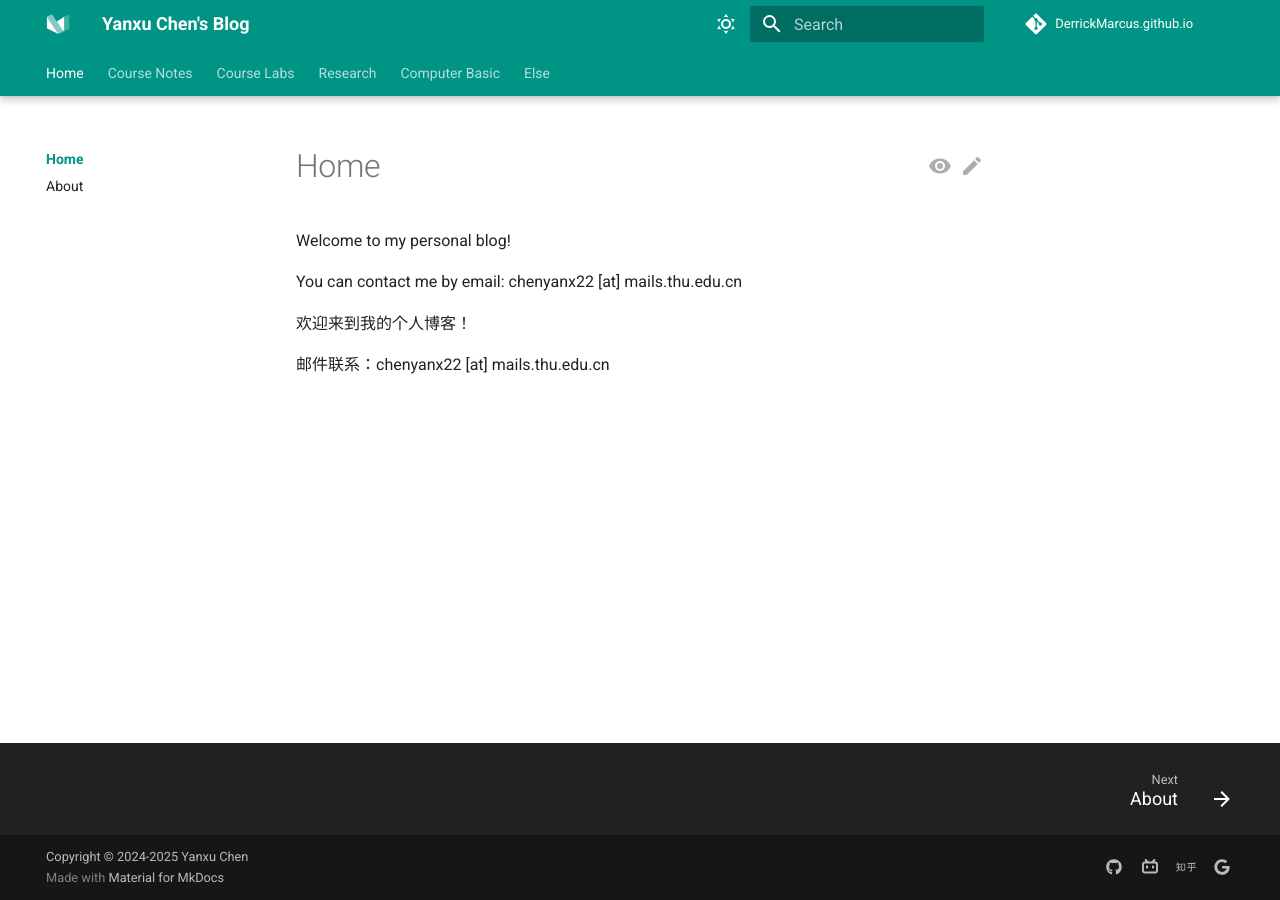
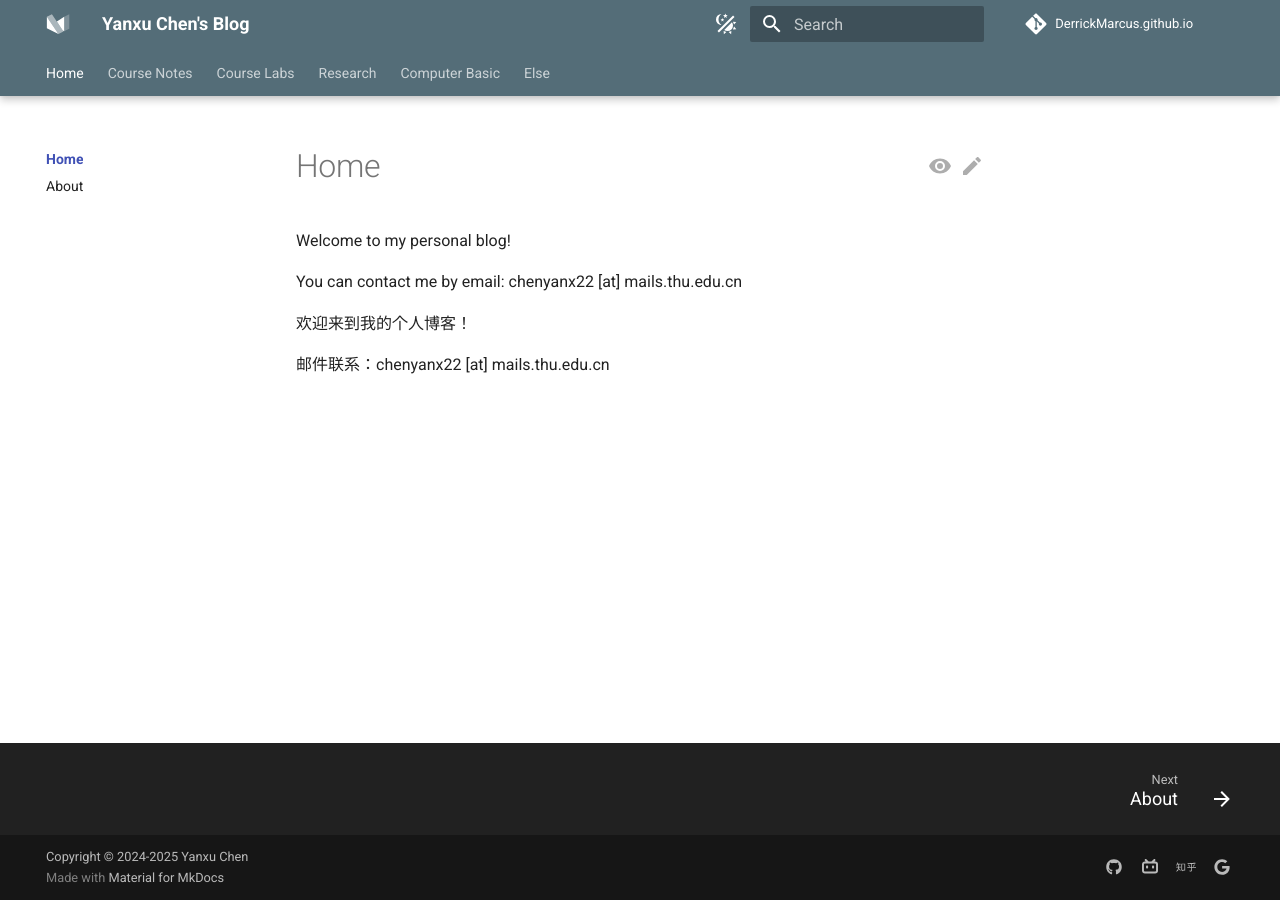
Before and after one commit to DerrickMarcus/DerrickMarcus.github.io, an MkDocs documentation site: the page built from docs/index.md, in a window 1280 px wide. Built offline with MkDocs 1.6.1 and Material for MkDocs 9.7.7, drawn with Linux system fonts in a browser that asks for light colours; comment, search, counter and statistics services are not loaded.

Commit message:
feat: change color switch

```diff
--- a/mkdocs.yml
+++ b/mkdocs.yml
@@ -18,18 +18,24 @@
   language: en
 
   palette:
-    - scheme: default
-      primary: teal
-      accent: teal
+    - media: "(prefers-color-scheme)"
+      toggle:
+        icon: material/theme-light-dark
+        name: Switch to light mode
+    - media: "(prefers-color-scheme: light)"
+      scheme: default
+      primary: blue grey
+      accent: blue grey
       toggle:
         icon: material/weather-sunny
-        name: switch to light mode
-    - scheme: slate
+        name: Switch to dark mode
+    - media: "(prefers-color-scheme: dark)"
+      scheme: slate
       primary: black
       accent: black
       toggle:
         icon: material/weather-night
-        name: switch to dark mode
+        name: Switch to system preference
 
   font:
     text: Roboto
```
